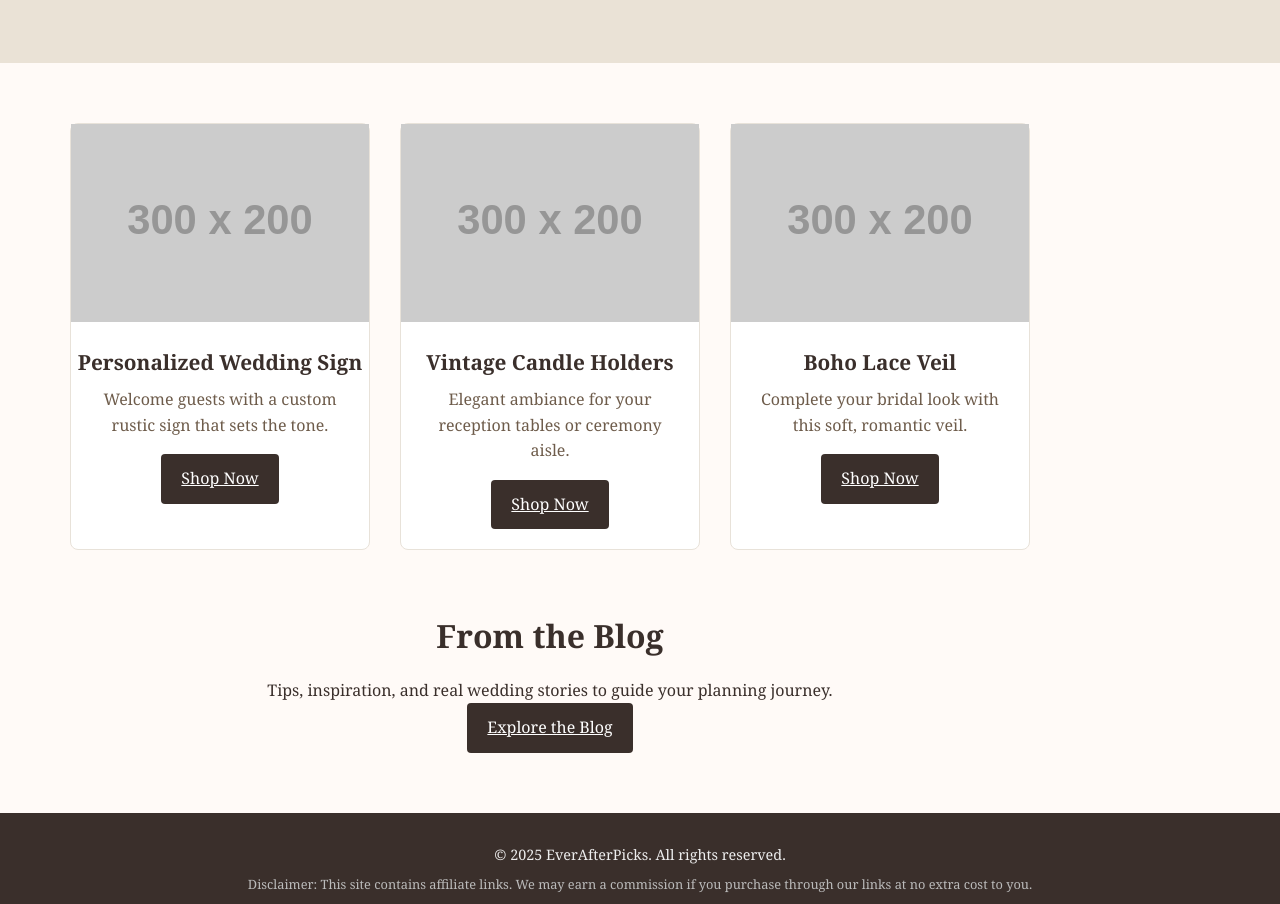
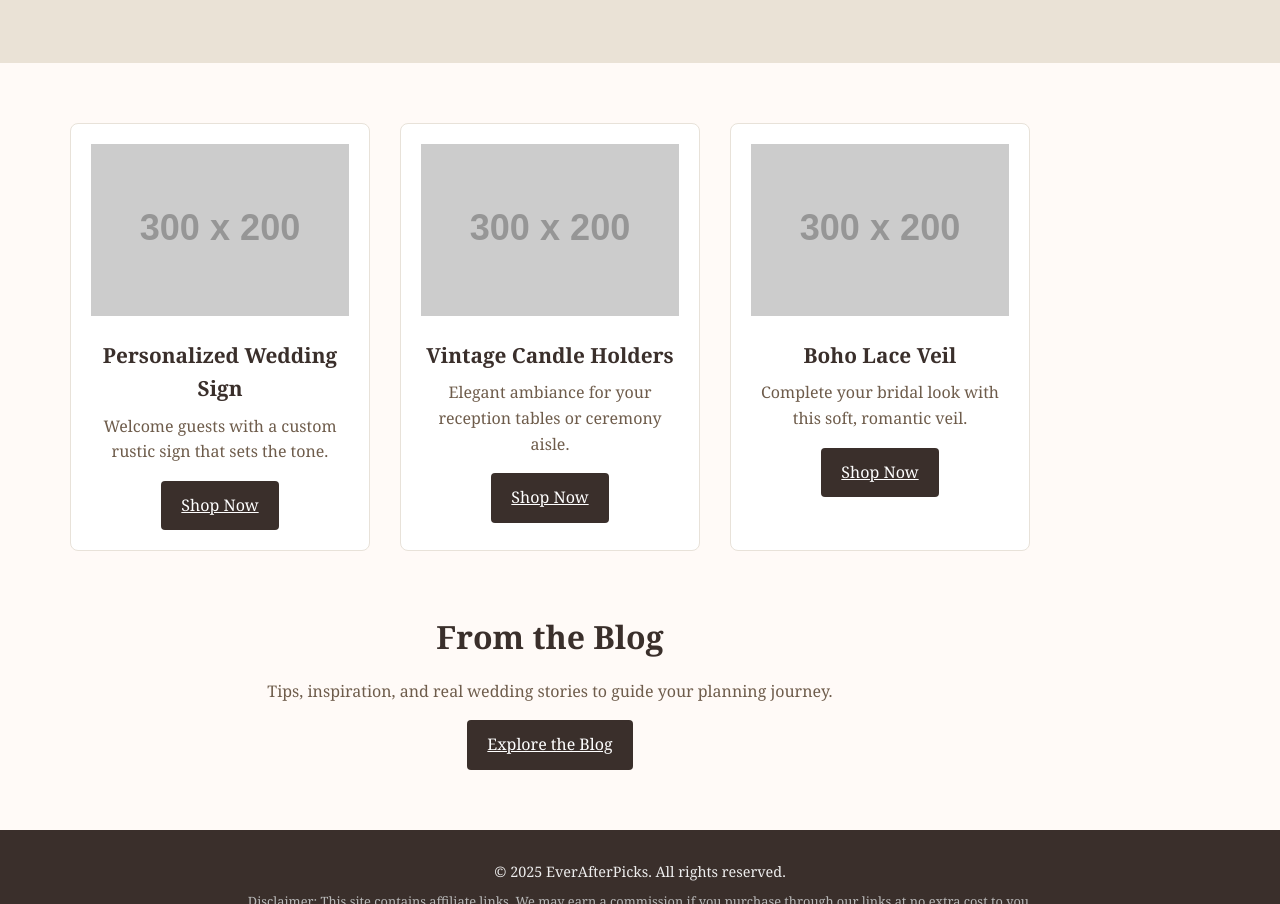
Before and after one commit to LocalLegends-creater/EverAfterPicks, a plain HTML site: page Index.html in a window 1280 px wide. Shown: the part 320-1224 px from the top of the page. Drawn offline with Linux system fonts and the light colour scheme; placeholder pictures from the web are drawn by us.

Commit message:
Update Style.css

```diff
--- a/Style.css
+++ b/Style.css
@@ -91,8 +91,9 @@ body {
   border: 1px solid #e8e2d9;
   border-radius: 8px;
   width: 300px;
-  padding-bottom: 20px;
+  padding: 20px;
   transition: transform 0.3s, box-shadow 0.3s;
+  text-align: center;
 }
 
 .product-card:hover {
@@ -103,16 +104,17 @@ body {
 .product-card img {
   width: 100%;
   object-fit: cover;
+  margin-bottom: 16px;
 }
 
 .product-card h3 {
-  margin: 16px 0 8px;
   font-size: 1.3rem;
+  margin-bottom: 8px;
 }
 
 .product-card p {
-  margin: 0 16px 16px;
   color: #6e5c4b;
+  margin-bottom: 16px;
 }
 
 .btn {
@@ -120,7 +122,6 @@ body {
   background-color: #3a2f2b;
   color: #fff;
   padding: 12px 20px;
-  margin: 0 auto;
   border-radius: 4px;
   text-align: center;
   transition: background-color 0.3s;
@@ -133,11 +134,17 @@ body {
 /* Blog Preview */
 .blog-preview {
   margin: 60px 0;
+  text-align: center;
 }
 
 .blog-preview h2 {
   font-size: 2rem;
   margin-bottom: 16px;
+}
+
+.blog-preview p {
+  margin-bottom: 16px;
+  color: #6e5c4b;
 }
 
 /* Footer */
```
